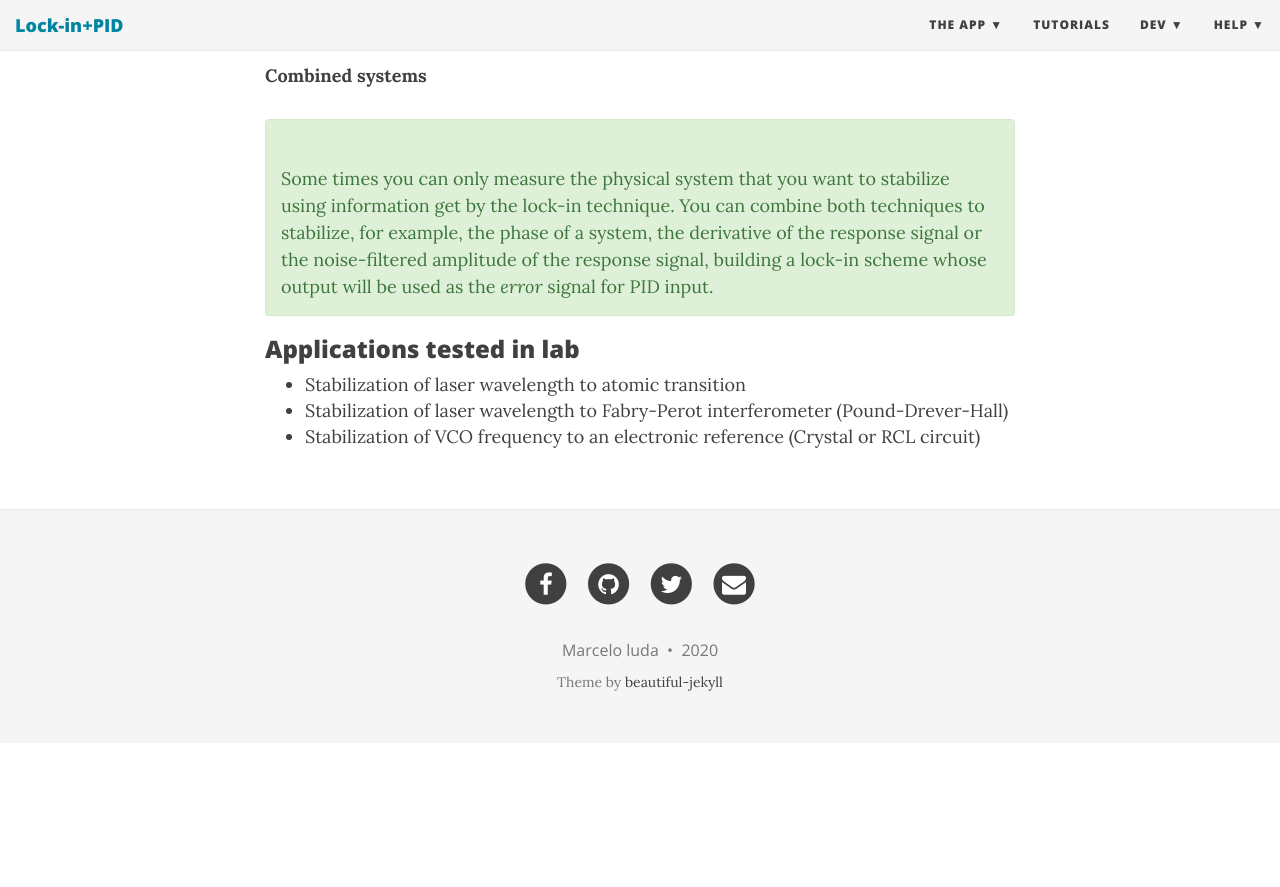
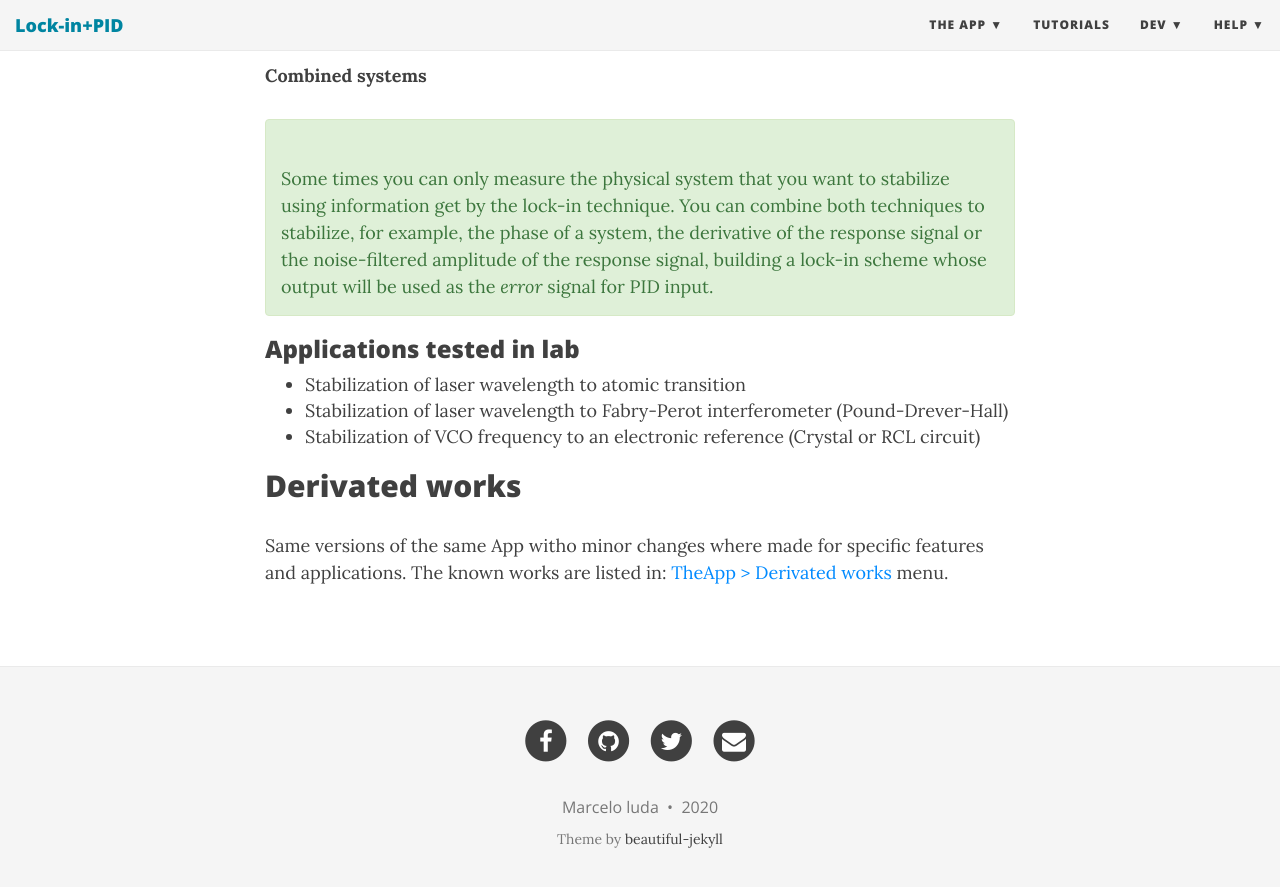
Before and after one commit to marceluda/rp_lock-in_pid, a Jekyll site: the page built from index.md, in a window 1280 px wide and 900 px high, scrolled down 4265 px. Shown: the top 887 px of the window. Built offline with Jekyll 4.4.1, drawn with Linux system fonts in a browser that asks for light colours; nearby versions of some CDN libraries; formulas are drawn with MathJax 3; before the commit the page ends 5008 px from its top, so only the background shows below that.

Commit message:
Add new Versions

```diff
--- a/_config.yml
+++ b/_config.yml
@@ -48,6 +48,7 @@ description: Lock-in amplifier and PIDs filters for RedPitaya
 navbar-links:
   The App:
     - Donwload and install: TheApp/install
+    - Derivated Apps: Derivated
     - The instruments: TheApp/instruments/instruments_01_intro
 #    - App Schema: app/lala
     - The Red Pitaya Board: TheApp/RedPitaya_board
--- a/index.md
+++ b/index.md
@@ -56,6 +56,7 @@ Review of Scientific Instruments
   - System for making closed-loop stabilization schemes
   - Graphic tool for lock start-point selection
   - Auto-lock / relock system
+
 
 ## Where to start
 
@@ -144,3 +145,9 @@ scheme whose output will be used as the *error* signal for PID input.
   - Stabilization of laser wavelength to atomic transition
   - Stabilization of laser wavelength to Fabry-Perot interferometer (Pound-Drever-Hall)
   - Stabilization of VCO frequency to an electronic reference (Crystal or RCL circuit)
+
+
+## Derivated works
+Same versions of the same App witho minor changes where made for specific features and applications.
+The known works are listed in:
+[TheApp > Derivated works](Derivated) menu.
```
Also changed, not shown: Derivated.md (added, +53 -0 lines), 6 other files.
